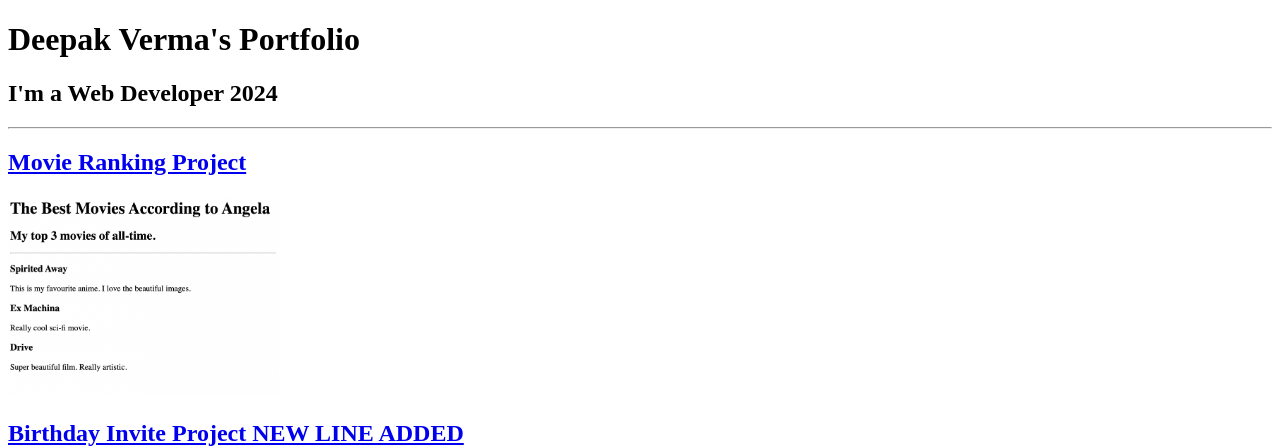
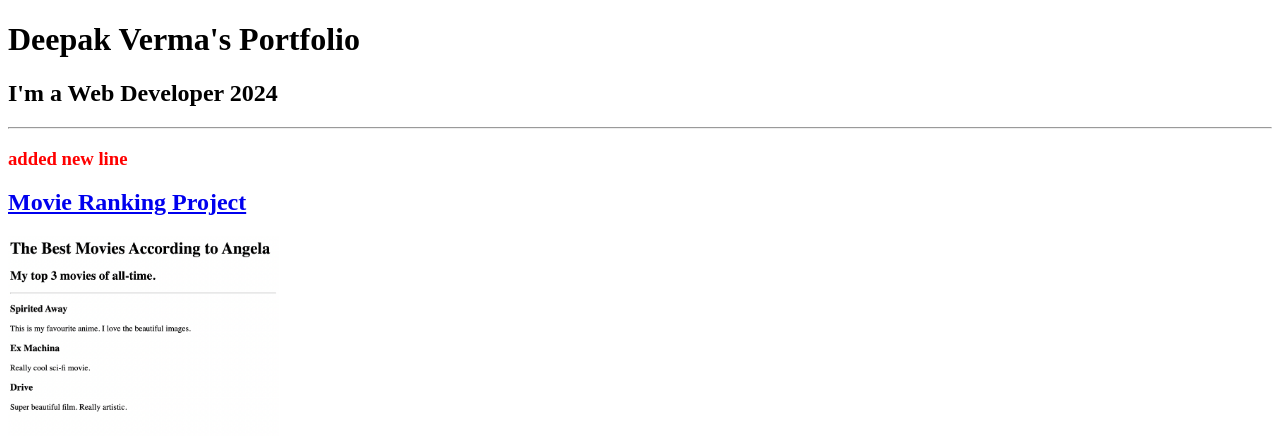
Before and after one commit to deepakrdss/projectportfolio, a plain HTML site: page index.html in a window 1280 px wide. Shown: the top 448 px of the page. Drawn offline with Linux system fonts and the light colour scheme.

Commit message:
Update index.html

```diff
--- a/index.html
+++ b/index.html
@@ -11,6 +11,7 @@
 <!-- TODO 2: Add Your previous projects' HTML into the public folder -->
 <h1>Deepak Verma's Portfolio</h1>
 <h2>I'm a Web Developer 2024</h2> <hr />
+<h3 style="color: red;">added new line</h3>
 <h2>
 <a href="./public/movie-ranking.html">Movie Ranking Project</a>
 </h2>
```
